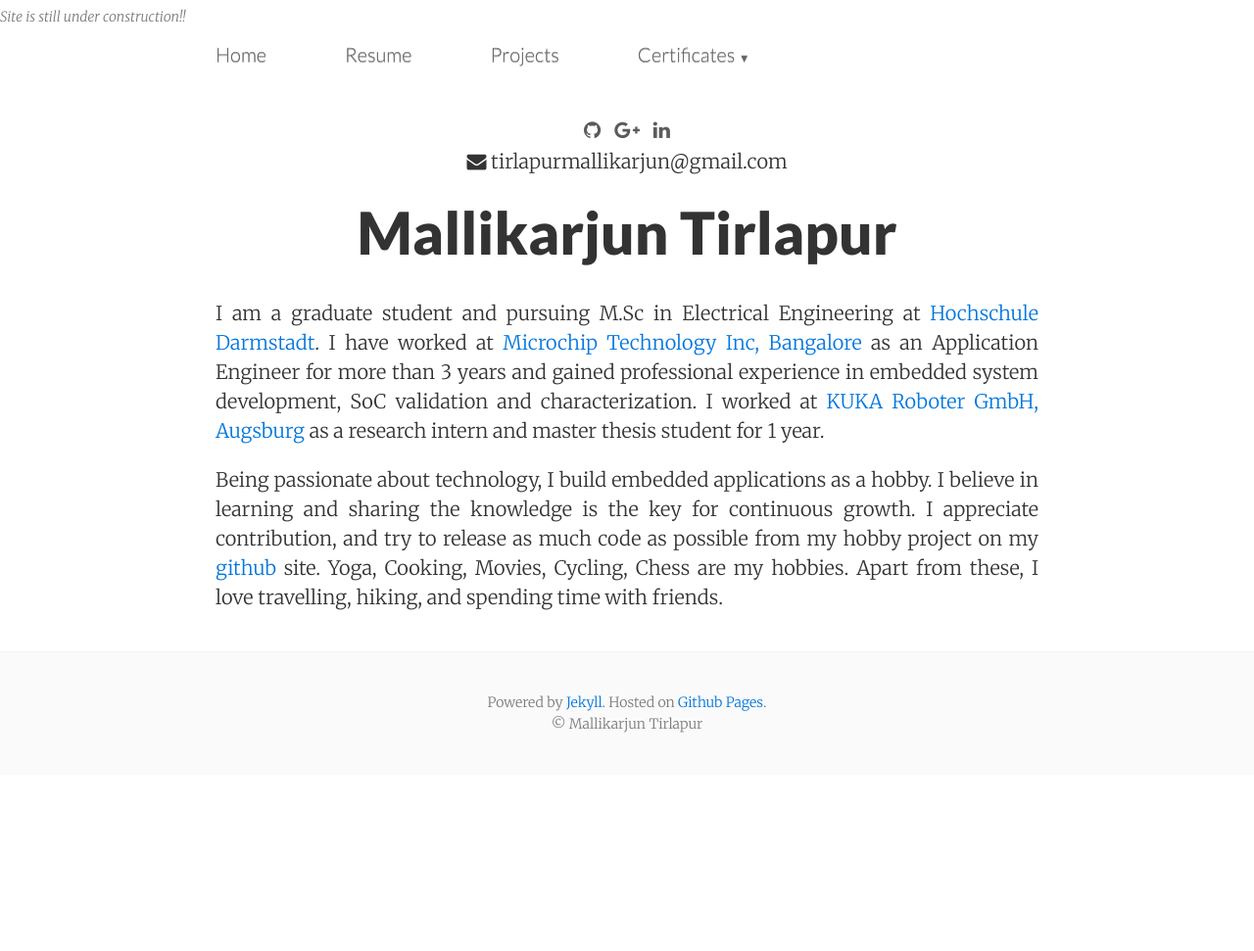
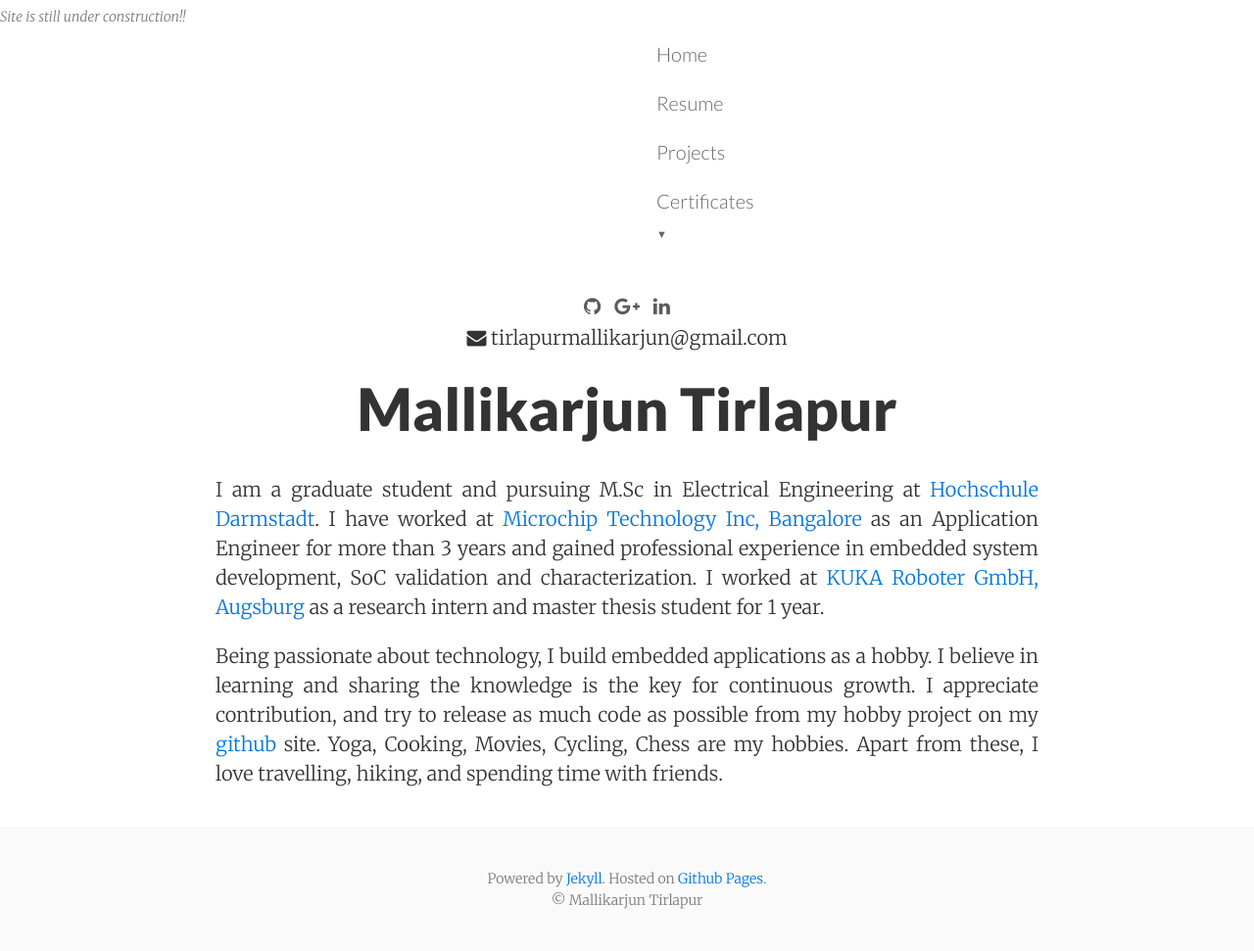
Before and after one commit to MallikarjunTirlapur/MallikarjunTirlapur.github.io, a Jekyll site: the page built from index.html, in a window 1280 px wide. Shown: the whole page at 98% size. Built offline with Jekyll 4.4.1, drawn with Linux system fonts in a browser that asks for light colours; nearby versions of some CDN libraries; before the commit the page ends 900 px from its top, so only the background shows below that.

Commit message:
Update main.scss

```diff
--- a/css/main.scss
+++ b/css/main.scss
@@ -1177,7 +1177,7 @@ blockquote footer {
 }
 
 .menu {
-    width:1000px;
+    width:100px;
     margin:0px auto;
 }
 
@@ -1217,11 +1217,11 @@ blockquote footer {
 .menu > ul > li > a {
     padding:10px 40px;
     display:inline-block;
-    text-shadow:0px 1px 0px rgba(0,0,0,0.4);
+  /*  text-shadow:0px 1px 0px rgba(0,0,0,0.4);*/
 }
 
 .menu > ul > li:hover > a, .menu > ul > .current-item > a {
-    background:#2e2728;
+   /* background:#2e2728;*/
 }
 
 /*----- Bottom Level -----*/
```
